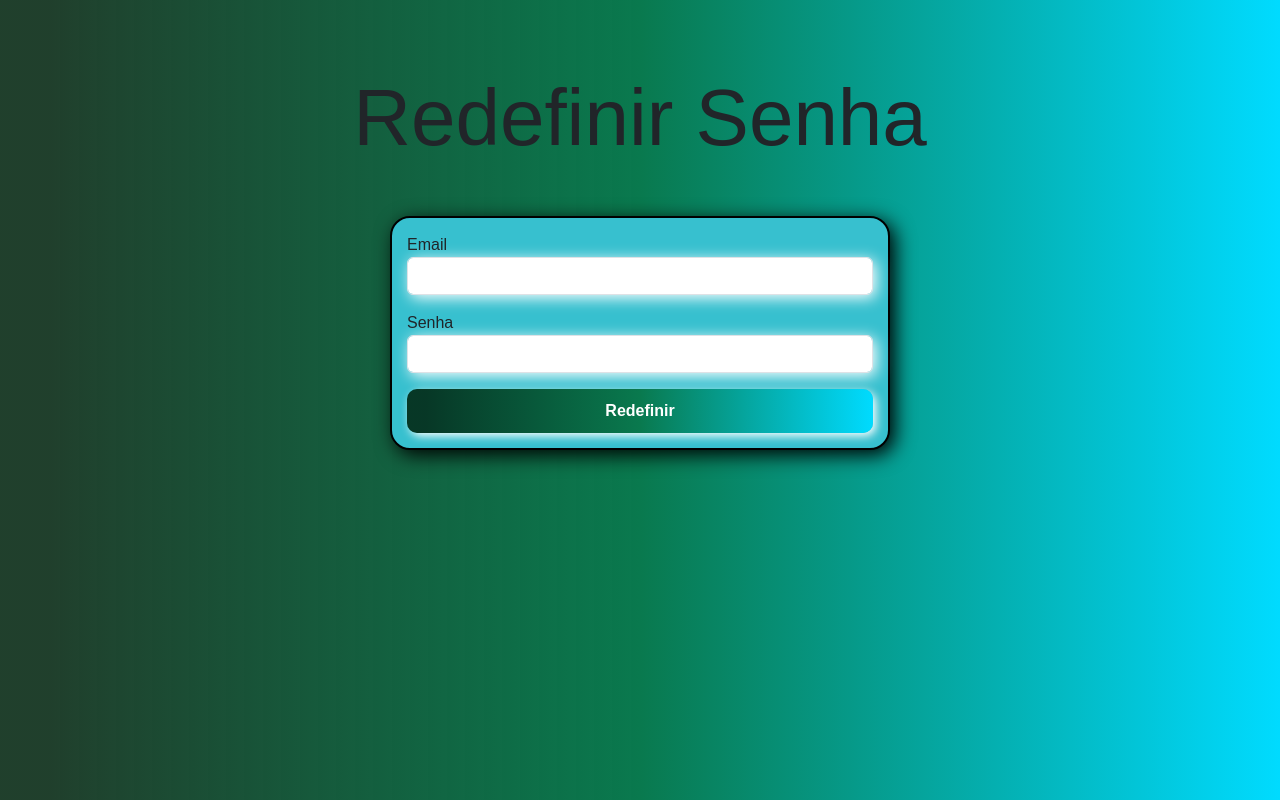
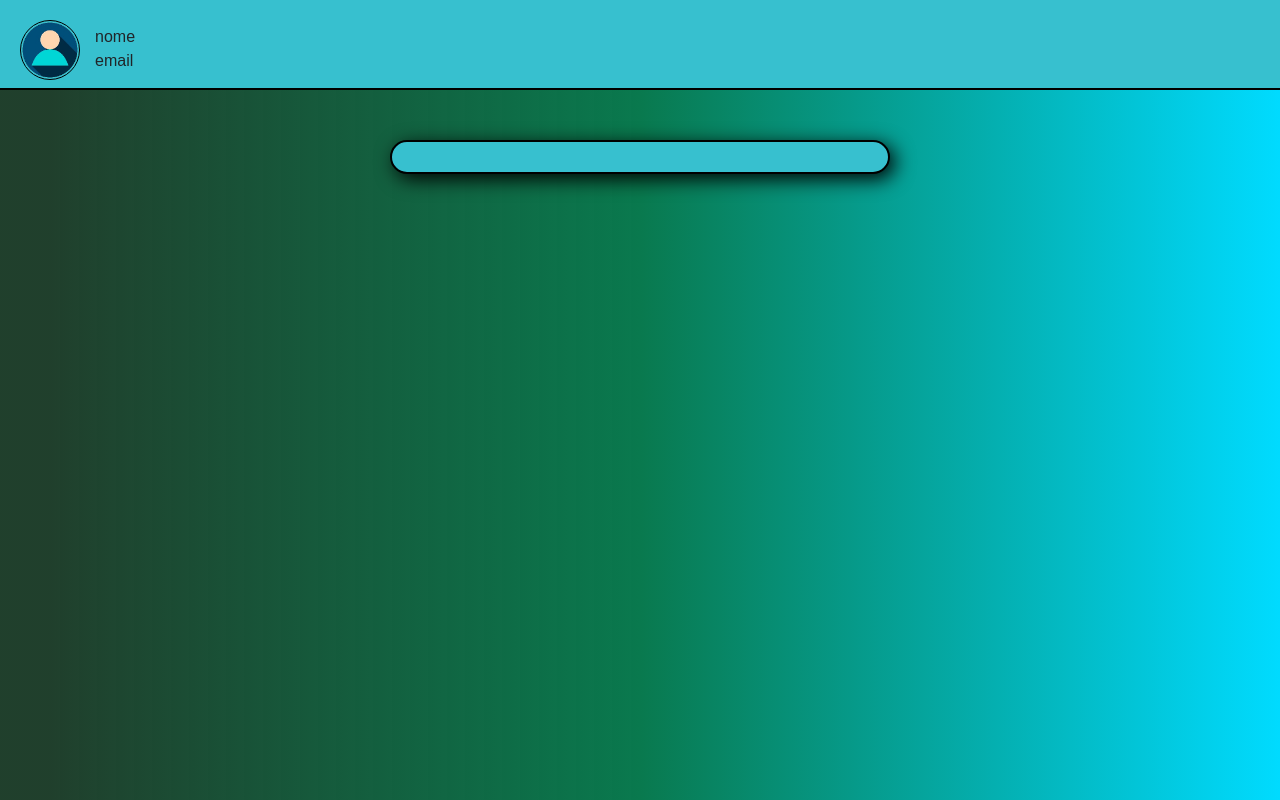
Before and after one commit to leni-coder/formulario-vendas, a plain HTML site: page index.html in a window 1280 px wide. Drawn offline with nearby package versions, Linux system fonts and the light colour scheme.

Commit message:
segundo commit

```diff
--- a/assets/style.css
+++ b/assets/style.css
@@ -1,7 +1,7 @@
 body{
 font-family:Arial,sans-serif;
 margin:0;
-padding:20px;
+padding:0;
 background: linear-gradient(90deg, rgba(0,36,14,0.8743872549019608) 4%, rgba(9,121,78,1) 50%, rgba(0,219,255,1) 100%);
 
 }
@@ -61,3 +61,39 @@ button:hover{
 background: #00dbff ;
 
 }
+
+.dImage{
+
+    width: 60px;
+    height: 60px;
+    margin: 10px;
+    padding: 0;
+    border: 1px solid black;
+    border-radius: 50%;
+}
+.dImage img{
+    width: 66px;
+    height: 66px;
+    margin: -3.6px;
+    justify-content: center;
+
+
+}
+
+.menuTitulo{
+    display: flex;
+    height: 90px;
+    width: 100%;
+    margin-top: 0px;
+    padding: 10px;
+    background-color: #37c0cf;
+    border-bottom: 2px solid black;
+}
+.dados{
+    width: 200px;
+    height: 80px;
+  margin: 5px;
+  padding-top: 10px ;
+  text-align: left;
+
+}
--- a/redefinirSenha.html
+++ b/index.html
@@ -3,35 +3,25 @@
   <head>
     <meta charset="utf-8">
     <meta name="viewport" content="width=device-width, initial-scale=1">
-    <title>Bootstrap demo</title>
+    <title>Home</title>
 
     <link href="https://cdn.jsdelivr.net/npm/bootstrap@5.3.3/dist/css/bootstrap.min.css" rel="stylesheet" integrity="sha384-QWTKZyjpPEjISv5WaRU9OFeRpok6YctnYmDr5pNlyT2bRjXh0JMhjY6hW+ALEwIH" crossorigin="anonymous">
   <link rel="stylesheet" href="./assets/style.css">
 
   </head>
   <body>
+<div class="menuTitulo">
 
-    <h1 class="display-1">Redefinir Senha</h1>
-<main>
-     <form action=""  name="form-cadastro">
-
-<div class="mb-3">
-  <label for="">Email</label>
-  <input type="email" id="redefinirEmail" name="name"
-  class="form-control">
+  <div class="dImage"> <img  src="./assets/image/images.png" alt=""> </div>
+ <div class="dados">
+  <label class="one">nome</label> <br>
+  <label for="" class="two">email</label>
 </div>
-<div class="mb-3">
-  <label for="">Senha</label>
-  <input type="password" id="RedefinirSenha" name="senha"
-  class="form-control">
-
-  </div>
-<div class="mb-3">
 
 </div>
 
-    </form>
-    <button class="btn-btn-success " id="btnRedefinir">Redefinir</button>
+<main>
+
   </main>
 
     <script src="https://cdn.jsdelivr.net/npm/bootstrap@5.3.3/dist/js/bootstrap.bundle.min.js"
```
Also changed, not shown: cadastro.html (+3 -7 lines), login.html (+2 -1 lines), assets/image/images.png (added).
